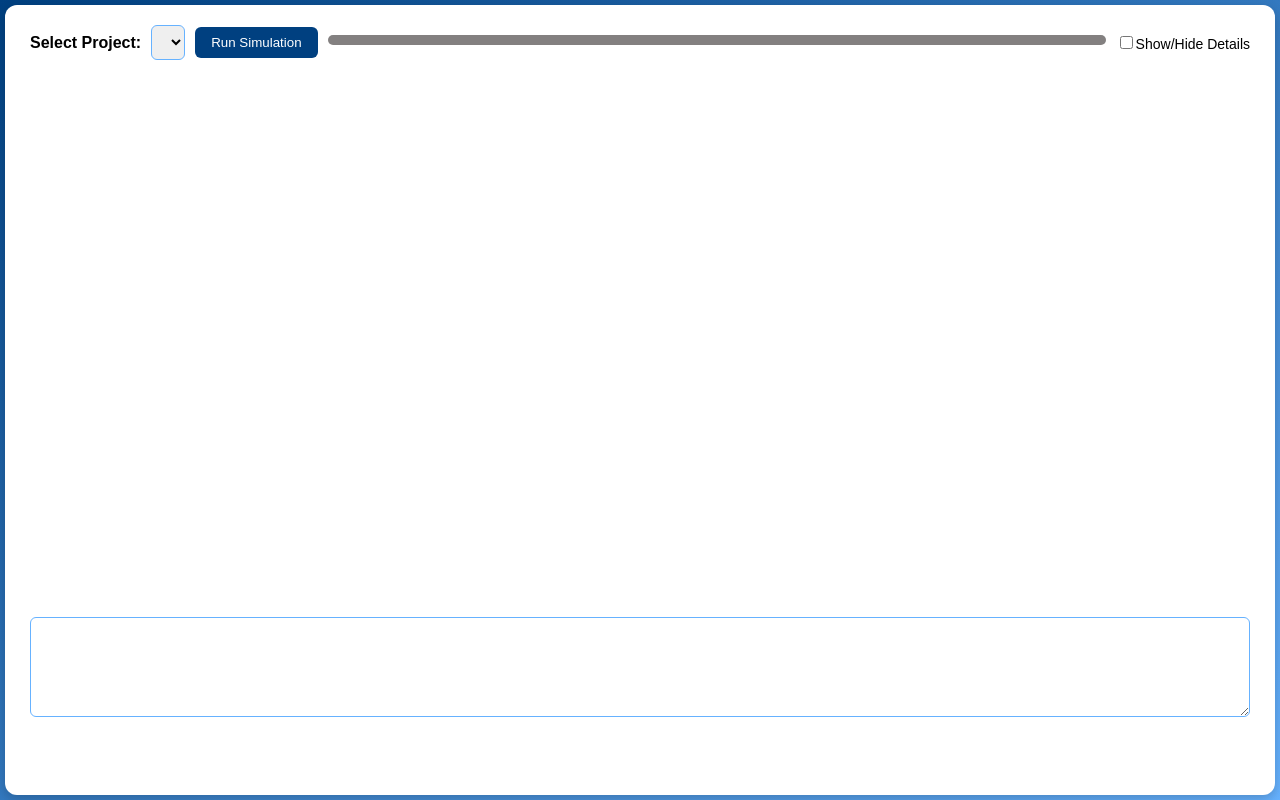
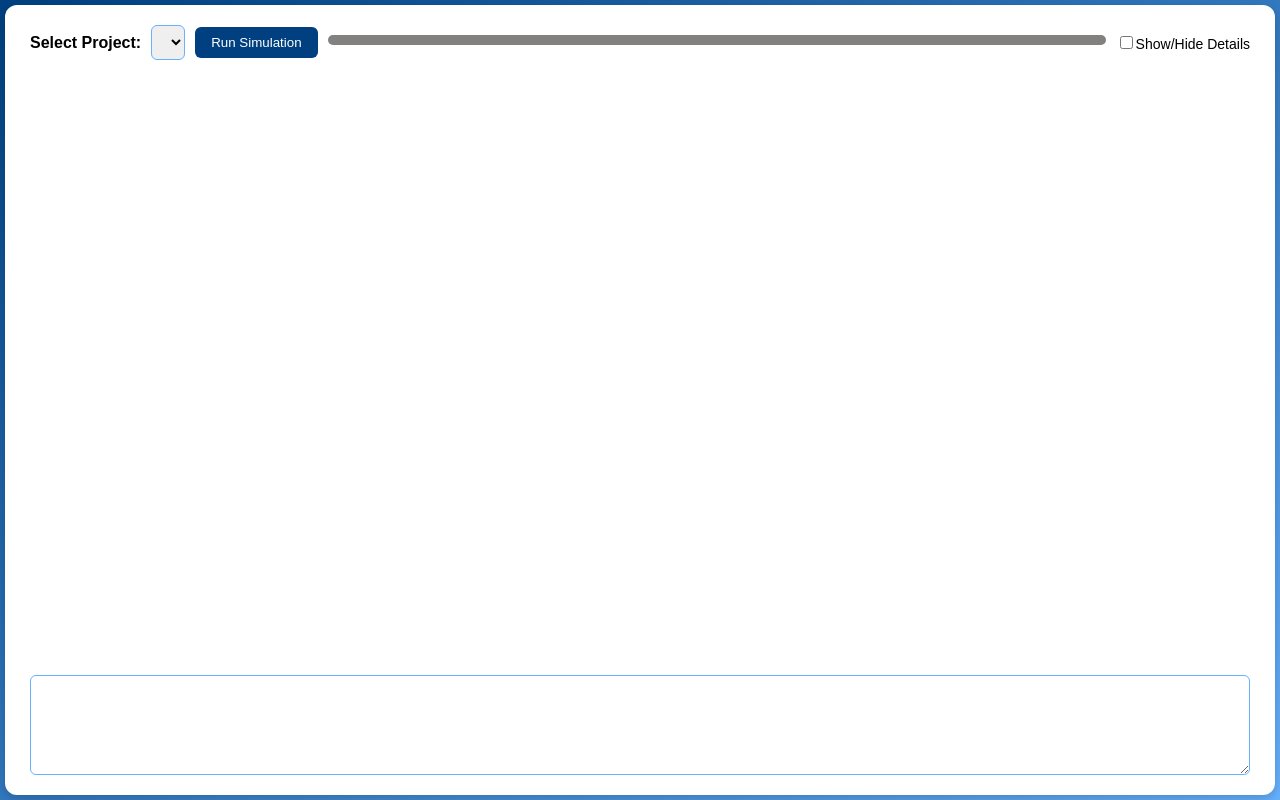
Before and after one commit to NTNUSmartWater/DigiH2O-Platform, a FastAPI app: template frontend/static/templates/simulationHYDRunner.html in a window 1280 px wide. Run offline with FastAPI, Linux system fonts and the light colour scheme; the template is opened without the code that fills it, so the values that code supplies are empty; parts of the project's set-up code (start-up, migrations or seed data) failed here and were passed over.

Commit message:
Working with display

```diff
--- a/frontend/static/css/simulationHYDRunner.css
+++ b/frontend/static/css/simulationHYDRunner.css
@@ -57,4 +57,4 @@ textarea {
   overflow-x: auto; overflow-y: auto; white-space: pre;
 }
 
-.form-row-textarea { width: 100%; display: flex; height: 200px;}
+.form-row-textarea { width: 100%; display: flex; height: auto;}
--- a/frontend/static/css/temp_style.css
+++ b/frontend/static/css/temp_style.css
@@ -162,7 +162,7 @@ html, body {
 #simulationWindow {
   position: fixed; top: 50%; left: 50%; z-index: 2000; display: none; width: 1000px;
   flex-direction: column; transform: translate(-50%, -50%); border-radius: 10px;
-  box-shadow: 0 8px 24px rgba(0,0,0,0.5); background-color: #2c3e50; height: 100%;
+  box-shadow: 0 8px 24px rgba(0,0,0,0.5); background-color: #2c3e50; height: auto;
 }
 
 #waqWindow {
--- a/frontend/static/js/simulationHYDRunner.js
+++ b/frontend/static/js/simulationHYDRunner.js
@@ -4,6 +4,7 @@ const progressbar = () => document.getElementById("progressbar");
 const progressText = () => document.getElementById("progress-text");
 const infoArea = () => document.getElementById('textarea');
 const showCheckbox = () => document.getElementById('show-checkbox');
+const textareaWrapper = () => document.getElementById('form-row-textarea');
 
 let ws = null, content = '', currentProject = null;
 
@@ -43,10 +44,9 @@ function statusUpdate(info, barObject, textObject) {
 function updateSelection(){
     getProjectList(projectSelector());
     showCheckbox().addEventListener('change', () => {
-        const wrapper = document.querySelector('.form-row-textarea');
-        if (showCheckbox().checked) { wrapper.style.display = 'block';
-        } else { wrapper.style.display = 'none'; }
-        // setTimeout(updateParentHeight, 50);
+        if (showCheckbox().checked) { textareaWrapper().style.display = 'block';
+        } else { textareaWrapper().style.display = 'none'; }
+        // setTimeout(updateParentHeight, 10);
     })
     projectSelector().addEventListener('change', async() => {
         const projectName = projectSelector().value;
@@ -100,10 +100,10 @@ function updateSelection(){
 }
 function updateParentHeight() {
   // Update parent height
-  const wrapper = () => document.querySelector('.form-box');
-  if (!wrapper) return;
-  const height = wrapper().scrollHeight;
-  window.parent.postMessage({ type: 'resize-simulation', height: height }, '*');
+  const formBox = document.querySelector('.form-box');
+  if (!formBox) return;
+  const height = formBox.offsetHeight;
+  window.parent.postMessage({ type: 'resize-simulation', height }, '*');
 }
 
 updateSelection(); //updateParentHeight();
--- a/frontend/static/templates/simulationHYDRunner.html
+++ b/frontend/static/templates/simulationHYDRunner.html
@@ -3,7 +3,7 @@
 <head>
   <meta charset="UTF-8" />
   <meta name="viewport" content="width=device-width, initial-scale=1.0" />
-  <link rel="stylesheet" href="/static_frontend/css/simulationHYDRunner.css?v=003">
+  <link rel="stylesheet" href="/static_frontend/css/simulationHYDRunner.css?v=001">
 </head>
 <body>
   <div class="form-container">
@@ -22,7 +22,7 @@
           </label>
         </div>
       </form>
-      <div class="form-row-textarea">
+      <div class="form-row-textarea" id="form-row-textarea">
         <textarea id="textarea" readonly></textarea>
       </div>
     </div>
```
